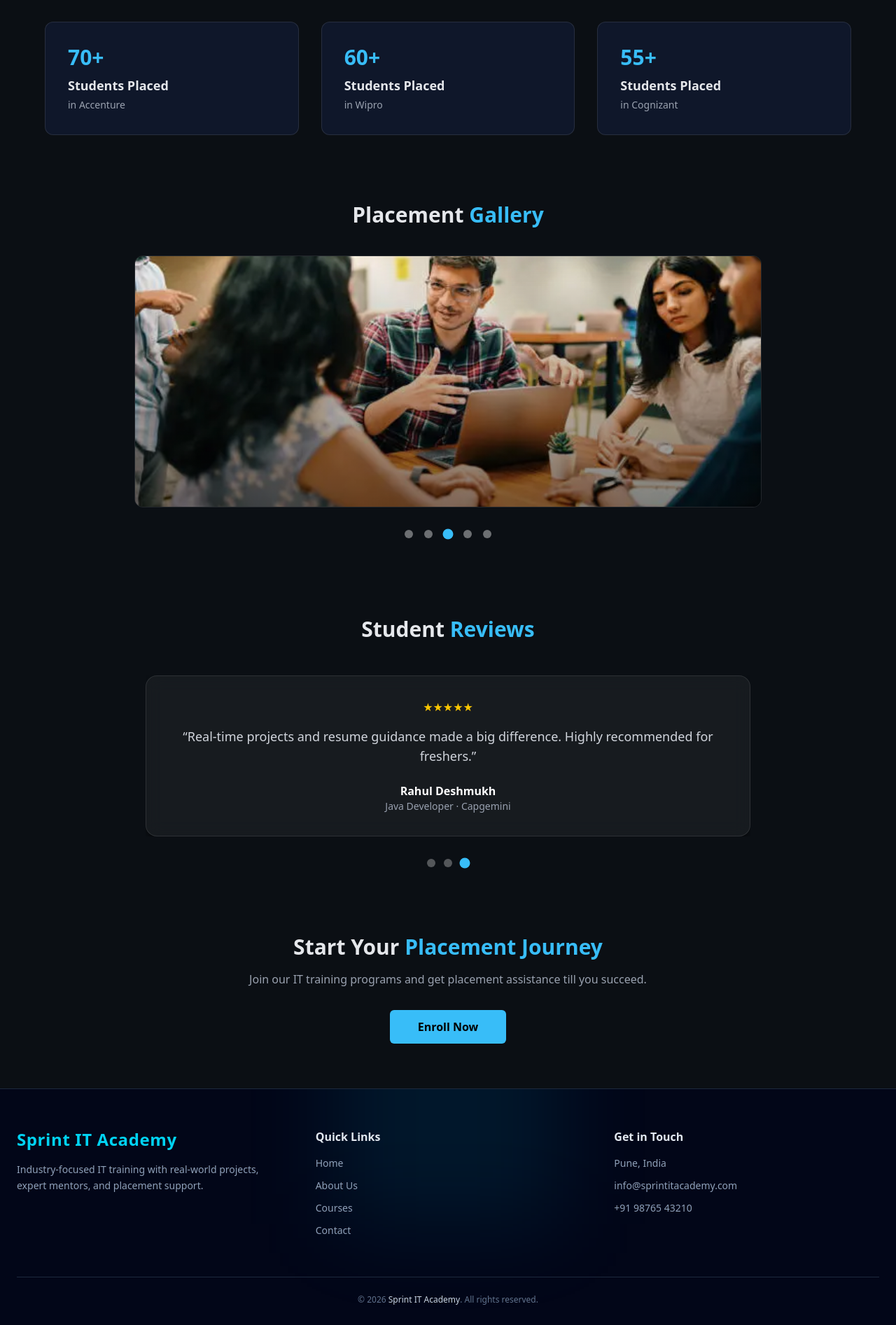
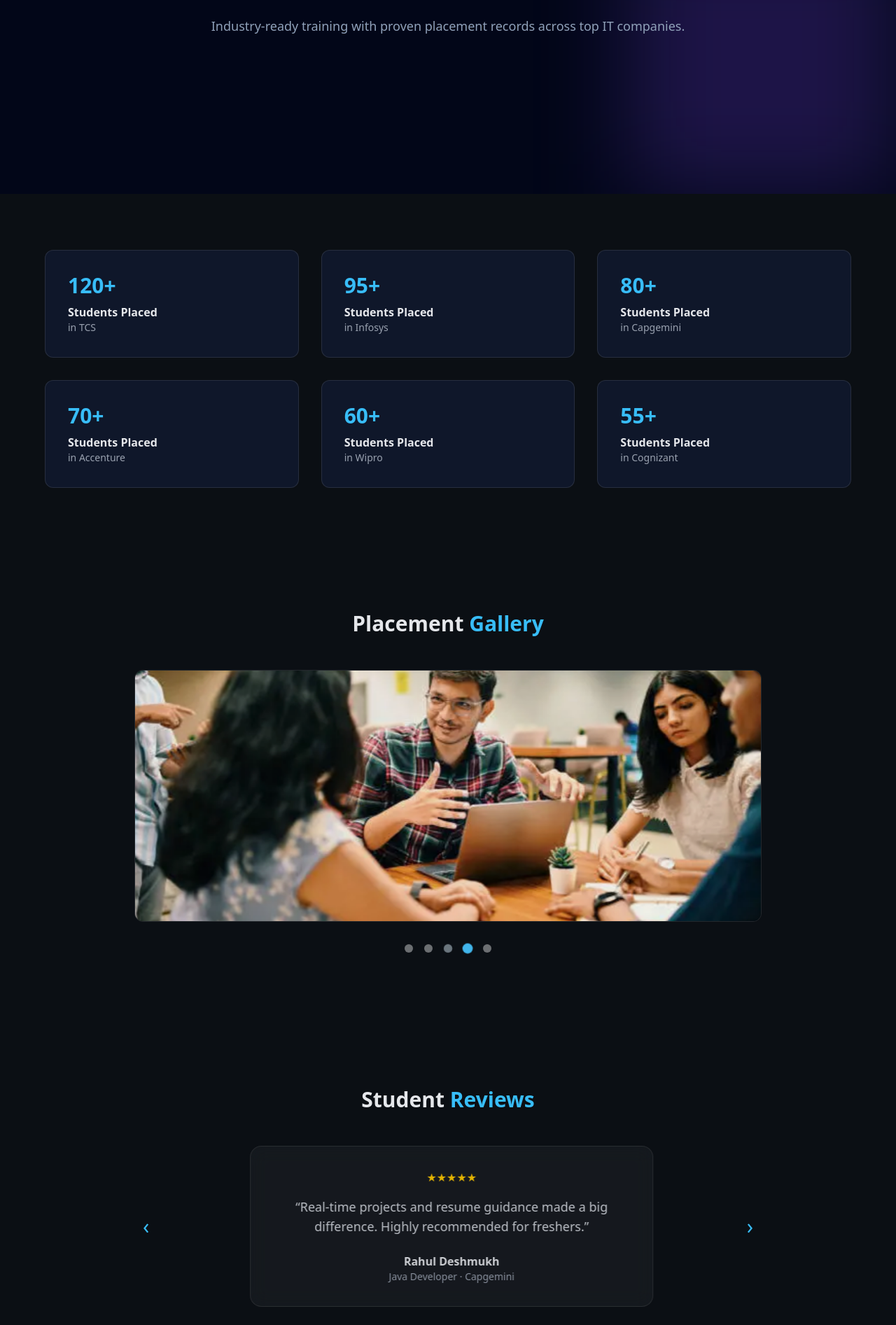
Before and after one commit to ShrutiJadhav14/SprintIT, a React (Vite) app in the folder SprintIT_Classes/: page /placement in a window 1280 px wide. Shown: the part 427-2320 px from the top of the page at 70% size. Built offline with nearby package versions, Linux system fonts and the light colour scheme.

Commit message:
home page modify

```diff
--- a/SprintIT_Classes/src/pages/Home.jsx
+++ b/SprintIT_Classes/src/pages/Home.jsx
@@ -3,20 +3,16 @@ import Hero from "../components/Hero";
 import Stats from "../components/Stats";
 import Courses from "../components/Courses";
 import WhyChooseUs from "../components/WhyChooseUs";
-import Footer from "../components/Footer";
 import CareerRoadmap from "../components/CareerRoadmap";
-import Navbar from "../components/Navbar";
 
 export default function Home() {
   return (
     <>
-      <Navbar />
       <Hero />
       <CareerRoadmap />
       <Stats />
       <Courses />
       <WhyChooseUs />
-      <Footer />
     </>
   );
 }
--- a/SprintIT_Classes/src/pages/Placement.jsx
+++ b/SprintIT_Classes/src/pages/Placement.jsx
@@ -1,4 +1,5 @@
 import { useEffect, useState } from "react";
+import { motion, AnimatePresence } from "framer-motion";
 
 /* Images */
 import p1 from "../assets/images/placement1.jpg";
@@ -7,10 +8,8 @@ import p3 from "../assets/images/placement3.jpg";
 import p4 from "../assets/images/placement4.jpg";
 import p5 from "../assets/images/placement5.jpg";
 
-/* Gallery Images */
 const galleryImages = [p1, p2, p3, p4, p5];
 
-/* Placement Stats */
 const placementData = [
   { company: "TCS", count: "120+" },
   { company: "Infosys", count: "95+" },
@@ -20,7 +19,6 @@ const placementData = [
   { company: "Cognizant", count: "55+" },
 ];
 
-/* Student Reviews */
 const reviews = [
   {
     name: "Amit Patil",
@@ -45,109 +43,220 @@ const reviews = [
   },
 ];
 
-const Placement = () => {
-  /* Gallery Slider */
+export default function Placement() {
   const [current, setCurrent] = useState(0);
   const [pauseGallery, setPauseGallery] = useState(false);
+  const [reviewIndex, setReviewIndex] = useState(0);
+  const [pauseReview, setPauseReview] = useState(false);
 
-  /* Auto slide gallery */
+  /* Auto Gallery */
   useEffect(() => {
     if (pauseGallery) return;
-
-    const timer = setTimeout(() => {
-      setCurrent((prev) =>
-        prev === galleryImages.length - 1 ? 0 : prev + 1
+    const timer = setTimeout(
+      () => setCurrent((p) => (p + 1) % galleryImages.length),
+      2000
     );
-    }, 2000);
-
     return () => clearTimeout(timer);
   }, [current, pauseGallery]);
 
+  /* Auto Reviews */
+  useEffect(() => {
+    if (pauseReview) return;
+    const timer = setTimeout(
+      () => setReviewIndex((p) => (p + 1) % reviews.length),
+      2500
+    );
+    return () => clearTimeout(timer);
+  }, [reviewIndex, pauseReview]);
+
+  const prevReview = () => {
+    setReviewIndex((prev) => (prev - 1 + reviews.length) % reviews.length);
+  };
+
+  const nextReview = () => {
+    setReviewIndex((prev) => (prev + 1) % reviews.length);
+  };
+
   return (
-    <section className="min-h-screen px-6 py-16">
-      {/* Heading */}
-      <div className="text-center max-w-3xl mx-auto">
-        <h1 className="text-4xl font-extrabold">
-          Our <span className="text-[var(--accent)]">Placements</span>
-        </h1>
-        <p className="mt-4 text-gray-400">
-          We help our students get placed in top IT companies with industry-ready skills.
-        </p>
+    <>
+      {/* HERO */}
+      <section className="relative min-h-[80vh] bg-slate-950 flex items-center overflow-hidden">
+        <div className="absolute -top-40 -left-40 w-96 h-96 bg-cyan-500/20 blur-3xl" />
+        <div className="absolute bottom-0 right-0 w-96 h-96 bg-violet-500/20 blur-3xl" />
+
+        <div className="relative max-w-7xl mx-auto px-6 text-center">
+          <motion.h1
+            initial={{ opacity: 0, y: 50 }}
+            whileInView={{ opacity: 1, y: 0 }}
+            viewport={{ once: true }}
+            transition={{ duration: 0.8 }}
+            className="text-5xl md:text-6xl font-extrabold text-slate-100"
+          >
+            Our
+            <span className="block mt-2 bg-gradient-to-r from-cyan-400 to-violet-500 bg-clip-text text-transparent">
+              Placement Success
+            </span>
+          </motion.h1>
+
+          <motion.p
+            initial={{ opacity: 0 }}
+            whileInView={{ opacity: 1 }}
+            viewport={{ once: true }}
+            transition={{ delay: 0.4 }}
+            className="mt-8 max-w-3xl mx-auto text-lg text-slate-400"
+          >
+            Industry-ready training with proven placement records across top IT
+            companies.
+          </motion.p>
         </div>
+      </section>
 
-      {/* Stats */}
-      <div className="mt-14 grid grid-cols-1 sm:grid-cols-2 md:grid-cols-3 gap-8 max-w-6xl mx-auto">
-        {placementData.map((item, index) => (
-          <div
-            key={index}
-            className="group bg-[#0f172a] border border-white/10 rounded-xl p-8
-            hover:border-[var(--accent)] transition-all duration-300
-            hover:-translate-y-2 hover:shadow-lg hover:shadow-black/50"
+      {/* STATS */}
+      <section className="px-6 py-20">
+        <motion.div
+          initial="hidden"
+          whileInView="visible"
+          viewport={{ once: true }}
+          variants={{
+            visible: { transition: { staggerChildren: 0.15 } },
+          }}
+          className="grid grid-cols-1 sm:grid-cols-2 md:grid-cols-3 gap-8 max-w-6xl mx-auto"
+        >
+          {placementData.map((item, i) => (
+            <motion.div
+              key={i}
+              variants={{
+                hidden: { opacity: 0, y: 40 },
+                visible: { opacity: 1, y: 0 },
+              }}
+              className="bg-[#0f172a] border border-white/10 rounded-xl p-8
+              hover:border-[var(--accent)]
+              hover:-translate-y-2 transition-all duration-300"
             >
               <h2 className="text-3xl font-extrabold text-[var(--accent)]">
                 {item.count}
               </h2>
-            <p className="mt-2 text-lg font-semibold group-hover:text-white transition">
-              Students Placed
-            </p>
-            <p className="mt-1 text-sm text-gray-400">
-              in {item.company}
-            </p>
-          </div>
+              <p className="mt-2 font-semibold">Students Placed</p>
+              <p className="text-sm text-gray-400">in {item.company}</p>
+            </motion.div>
           ))}
-      </div>
+        </motion.div>
+      </section>
 
     {/* Placement Gallery */}
-      <div className="mt-24">
-        <h2 className="text-3xl font-bold text-center mb-10">
+    <section className="px-6 py-24">
+    <motion.h2
+        initial={{ opacity: 0, y: 30 }}
+        whileInView={{ opacity: 1, y: 0 }}
+        viewport={{ once: true }}
+        className="text-3xl font-bold text-center mb-12"
+    >
         Placement <span className="text-[var(--accent)]">Gallery</span>
-        </h2>
+    </motion.h2>
 
-        <div
+    <motion.div
+        initial={{ opacity: 0, scale: 0.95 }}
+        whileInView={{ opacity: 1, scale: 1 }}
+        viewport={{ once: true }}
         className="relative max-w-4xl mx-auto"
         onMouseEnter={() => setPauseGallery(true)}
         onMouseLeave={() => setPauseGallery(false)}
     >
+        {/* Image Container */}
         <div className="relative h-[260px] sm:h-[360px] rounded-xl overflow-hidden border border-white/10">
-            {galleryImages.map((img, index) => (
-              <img
-                key={index}
+        {galleryImages.map((img, i) => (
+            <motion.img
+            key={i}
             src={img}
-                alt="Placement"
-                className={`absolute inset-0 w-full h-full object-cover
-                transition-all duration-700 ease-in-out
-                ${
-                  index === current
-                    ? "opacity-100 scale-100 z-10"
-                    : "opacity-0 scale-110 z-0"
-                }`}
+            className={`absolute inset-0 w-full h-full object-cover transition-all duration-700
+            ${i === current ? "opacity-100 scale-100 z-10" : "opacity-0 scale-110 z-0"}`}
             />
         ))}
-            <div className="absolute inset-0 bg-gradient-to-t from-black/50 to-transparent z-20" />
         </div>
 
         {/* Dots */}
         <div className="flex justify-center gap-4 mt-8">
-            {galleryImages.map((_, index) => (
+        {galleryImages.map((_, i) => (
             <button
-                key={index}
-                onClick={() => setCurrent(index)}
+            key={i}
+            onClick={() => setCurrent(i)}
             className={`w-3 h-3 rounded-full transition ${
-                  current === index
+                current === i
                 ? "bg-[var(--accent)] scale-125"
                 : "bg-white/40 hover:bg-white/70"
             }`}
             />
         ))}
         </div>
+    </motion.div>
+    </section>
+
+
+      {/* REVIEWS */}
+      <section className="px-6 py-24">
+        <motion.h2
+          initial={{ opacity: 0, y: 30 }}
+          whileInView={{ opacity: 1, y: 0 }}
+          viewport={{ once: true }}
+          className="text-3xl font-bold text-center mb-12"
+        >
+          Student <span className="text-[var(--accent)]">Reviews</span>
+        </motion.h2>
+
+        <motion.div
+          initial={{ opacity: 0, y: 40 }}
+          whileInView={{ opacity: 1, y: 0 }}
+          viewport={{ once: true }}
+          className="max-w-4xl mx-auto flex items-center justify-center gap-6"
+          onMouseEnter={() => setPauseReview(true)}
+          onMouseLeave={() => setPauseReview(false)}
+        >
+          {/* Left Arrow */}
+          <button
+            onClick={prevReview}
+            className="text-[var(--accent)] text-3xl px-3 hover:scale-110 transition"
+          >
+            ‹
+          </button>
+
+          <div className="w-full relative min-h-[220px]">
+            <AnimatePresence mode="wait">
+              <motion.div
+                key={reviewIndex}
+                initial={{ opacity: 0, x: 50 }}
+                animate={{ opacity: 1, x: 0 }}
+                exit={{ opacity: 0, x: -50 }}
+                transition={{ duration: 0.5 }}
+                className="group bg-white/5 border border-white/10 rounded-2xl p-8
+                  text-center backdrop-blur-md
+                  hover:-translate-y-2 hover:scale-[1.02]
+                  hover:border-[var(--accent)]
+                  transition-all mx-auto max-w-xl"
+              >
+                <div className="text-yellow-400 mb-4">★★★★★</div>
+                <p className="text-gray-300 text-lg">“{reviews[reviewIndex].review}”</p>
+                <div className="mt-6">
+                  <h4 className="font-bold">{reviews[reviewIndex].name}</h4>
+                  <p className="text-sm text-gray-400">
+                    {reviews[reviewIndex].role} · {reviews[reviewIndex].company}
+                  </p>
                 </div>
+              </motion.div>
+            </AnimatePresence>
           </div>
 
-      {/* Student Reviews */}
-      <ReviewSlider />
+          {/* Right Arrow */}
+          <button
+            onClick={nextReview}
+            className="text-[var(--accent)] text-3xl px-3 hover:scale-110 transition"
+          >
+            ›
+          </button>
+        </motion.div>
+      </section>
 
       {/* CTA */}
-      <div className="mt-24 text-center">
+      <section className="mt-24 text-center px-6 py-16">
         <h2 className="text-2xl md:text-3xl font-bold">
           Start Your <span className="text-[var(--accent)]">Placement Journey</span>
         </h2>
@@ -162,87 +271,7 @@ const Placement = () => {
         >
           Enroll Now
         </button>
-      </div>
       </section>
-
+    </>
   );
-};
-
-/* ⭐ Review Slider Component */
-const ReviewSlider = () => {
-  const [index, setIndex] = useState(0);
-  const [pause, setPause] = useState(false);
-
-  useEffect(() => {
-    if (pause) return;
-
-    const timer = setTimeout(() => {
-      setIndex((prev) => (prev === reviews.length - 1 ? 0 : prev + 1));
-    }, 2500);
-
-    return () => clearTimeout(timer);
-  }, [index, pause]);
-
-  return (
-    <div
-      className="mt-28 max-w-4xl mx-auto px-4"
-      onMouseEnter={() => setPause(true)}
-      onMouseLeave={() => setPause(false)}
-    >
-      <h2 className="text-3xl font-bold text-center mb-12">
-        Student <span className="text-[var(--accent)]">Reviews</span>
-      </h2>
-
-      <div className="relative overflow-hidden">
-        {reviews.map((item, i) => (
-          <div
-            key={i}
-            className={`transition-all duration-700 ease-in-out
-            ${
-              i === index
-                ? "opacity-100 translate-x-0"
-                : "opacity-0 translate-x-10 absolute inset-0"
-            }`}
-          >
-            <div
-                className="group bg-white/5 backdrop-blur-md border border-white/10
-                rounded-2xl p-8 text-center
-                shadow-lg shadow-black/40
-                transition-all duration-300
-                hover:-translate-y-2 hover:scale-[1.02]
-                hover:border-[var(--accent)]
-                hover:shadow-[0_0_25px_rgba(34,211,238,0.15)]"
-            >
-
-              <div className="text-yellow-400 mb-4 transition group-hover:scale-110">★★★★★</div>
-              <p className="text-gray-300 text-lg">“{item.review}”</p>
-              <div className="mt-6">
-                <h4 className="font-bold text-white">{item.name}</h4>
-                <p className="text-sm text-gray-400">
-                  {item.role} · {item.company}
-                </p>
-              </div>
-            </div>
-          </div>
-        ))}
-      </div>
-
-      {/* Dots */}
-      <div className="flex justify-center gap-3 mt-8">
-        {reviews.map((_, i) => (
-          <button
-            key={i}
-            onClick={() => setIndex(i)}
-            className={`w-3 h-3 rounded-full transition ${
-              index === i
-                ? "bg-[var(--accent)] scale-125"
-                : "bg-white/30 hover:bg-white/60"
-            }`}
-          />
-        ))}
-      </div>
-    </div>
-  );
-};
-
-export default Placement;
+}
```
Lines whose indentation alone changed are shown as unchanged.
